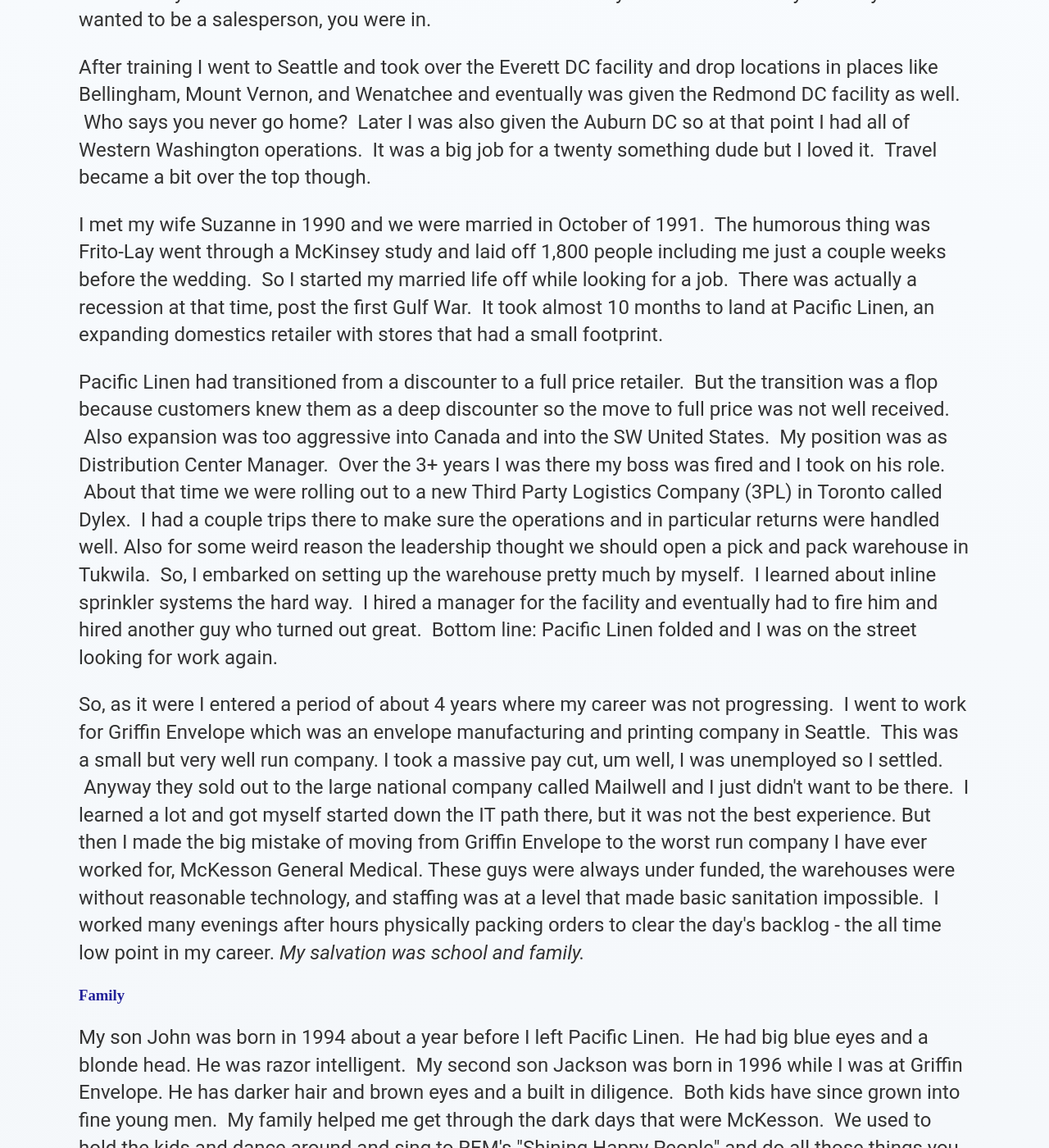
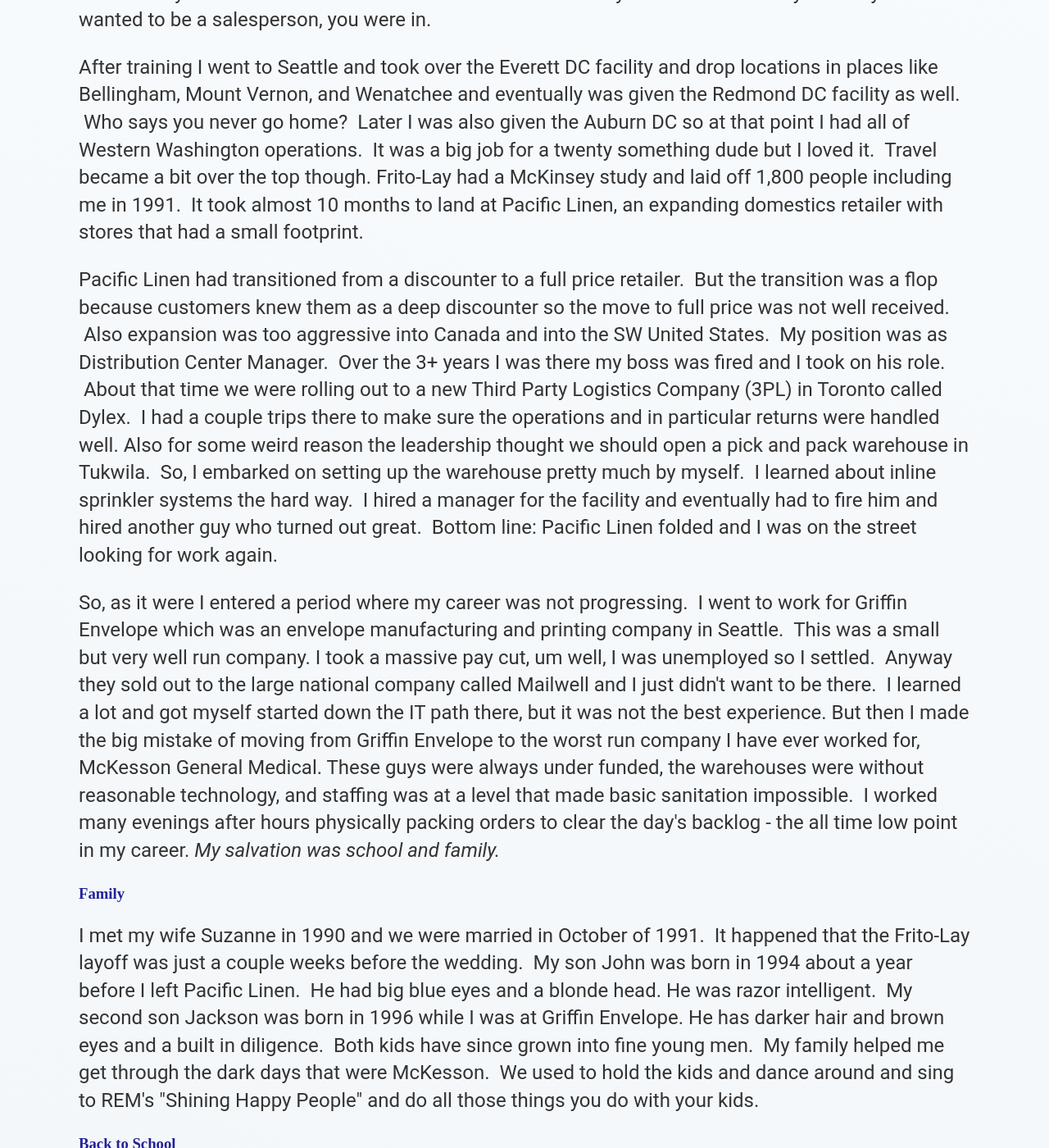
Before and after one commit to mo4dawg/mo4dawg.github.io, a Jekyll site: the page built from about/index.html, in a window 1280 px wide and 1400 px high, scrolled down 1605 px. Shown: the whole window at 82% size. Built offline with Jekyll 4.4.1, drawn with Linux system fonts in a browser that asks for light colours; some of the changed text lies outside the part shown.

Commit message:
Update index.html

```diff
--- a/about/index.html
+++ b/about/index.html
@@ -18,12 +18,11 @@
 <p>In school I eventually ended up with a Business Administration degree and dreamt of working in a high rise in Seattle. &nbsp;Instead I ended up in the dusty basement of a 1920's era warehouse in Portland, Oregon. &nbsp; Oh well!</p>
 <p>The Portland position was at the distribution center of Meier & Frank department stores. &nbsp;If you're from Seattle you can equate it to the Portland version of Fredrick & Nelson. &nbsp;Meier & Frank eventually got swallowed by Macy's.  &nbsp;Anyway, I found myself on the swing shift of this Teamsters affiliated warehouse.  &nbsp;Back then managers all wore suits, boy did that create an unnecessary dichotomy.  &nbsp;The best learning from that job came on the first day when VP Mark Zertanna explained an issue, and followed up immediately that it was my problem now.  &nbsp;I don't recall the issue, but understanding of immediate accountability is not forgotten. </p>
 <p>After nearly four years I landed a job, still in Portland, at Frito-Lay. &nbsp;The Regional Northwest Headquarters were there. &nbsp;I was brought in to train and eventually move to an open position in the Seattle area as a Facilities Operations Manager. &nbsp;The first six weeks were tough. &nbsp;All employees were initiated by running routes - you know, those Frito Lay step vans. &nbsp;Well the first thing I learned was how early those guys got going, and the next thing I learned was that boxes of chips were surprisingly heavy. &nbsp;I have total respect for what they do.  &nbsp;Also, they are salespersons first and delivery drivers second. &nbsp;If you went to an interview and wanted to be a driver you were out. &nbsp;But if you said you wanted to be a salesperson, you were in. </p>
-<p>After training I went to Seattle and took over the Everett DC facility and drop locations in places like Bellingham, Mount Vernon, and Wenatchee and eventually was given the Redmond DC facility as well.  &nbsp;Who says you never go home?  &nbsp;Later I was also given the Auburn DC so at that point I had all of Western Washington operations.  &nbsp;It was a big job for a twenty something dude but I loved it.  &nbsp;Travel became a bit over the top though.</p>
-<p> I met my wife Suzanne in 1990 and we were married in October of 1991. &nbsp;The humorous thing was Frito-Lay went through a McKinsey study and laid off 1,800 people including me just a couple weeks before the wedding.  &nbsp;So I started my married life off while looking for a job. &nbsp;There was actually a recession at that time, post the first Gulf War. &nbsp;It took almost 10 months to land at Pacific Linen, an expanding domestics retailer with stores that had a small footprint.</p>
+<p>After training I went to Seattle and took over the Everett DC facility and drop locations in places like Bellingham, Mount Vernon, and Wenatchee and eventually was given the Redmond DC facility as well.  &nbsp;Who says you never go home?  &nbsp;Later I was also given the Auburn DC so at that point I had all of Western Washington operations.  &nbsp;It was a big job for a twenty something dude but I loved it.  &nbsp;Travel became a bit over the top though.  Frito-Lay had a McKinsey study and laid off 1,800 people including me in 1991. &nbsp;It took almost 10 months to land at Pacific Linen, an expanding domestics retailer with stores that had a small footprint.</p>
 <p>Pacific Linen had transitioned from a discounter to a full price retailer. &nbsp;But the transition was a flop because customers knew them as a deep discounter so the move to full price was not well received. &nbsp;Also expansion was too aggressive into Canada and into the SW United States. &nbsp;My position was as Distribution Center Manager. &nbsp;Over the 3+ years I was there my boss was fired and I took on his role. &nbsp;About that time we were rolling out to a new Third Party Logistics Company (3PL) in Toronto called Dylex. &nbsp;I had a couple trips there to make sure the operations and in particular returns were handled well.  Also for some weird reason the leadership thought we should open a pick and pack warehouse in Tukwila. &nbsp;So, I embarked on setting up the warehouse pretty much by myself. &nbsp;I learned about inline sprinkler systems the hard way. &nbsp;I hired a manager for the facility and eventually had to fire him and hired another guy who turned out great. &nbsp;Bottom line: Pacific Linen folded and I was on the street looking for work again. </p>
-<p>So, as it were I entered a period of about 4 years where my career was not progressing.  &nbsp;I went to work for Griffin Envelope which was an envelope manufacturing and printing company in Seattle. &nbsp;This was a small but very well run company.  I took a massive pay cut, um well, I was unemployed so I settled. &nbsp;Anyway they sold out to the large national company called Mailwell and I just didn't want to be there. &nbsp;I learned a lot and got myself started down the IT path there, but it was not the best experience. But then I made the big mistake of moving from Griffin Envelope to the worst run company I have ever worked for, McKesson General Medical.  These guys were always under funded, the warehouses were without reasonable technology, and staffing was at a level that made basic sanitation impossible. &nbsp;I worked many evenings after hours physically packing orders to clear the day's backlog - the all time low point in my career.  <em>My salvation was school and family.</em> </p>
+<p>So, as it were I entered a period where my career was not progressing.  &nbsp;I went to work for Griffin Envelope which was an envelope manufacturing and printing company in Seattle. &nbsp;This was a small but very well run company.  I took a massive pay cut, um well, I was unemployed so I settled. &nbsp;Anyway they sold out to the large national company called Mailwell and I just didn't want to be there. &nbsp;I learned a lot and got myself started down the IT path there, but it was not the best experience. But then I made the big mistake of moving from Griffin Envelope to the worst run company I have ever worked for, McKesson General Medical.  These guys were always under funded, the warehouses were without reasonable technology, and staffing was at a level that made basic sanitation impossible. &nbsp;I worked many evenings after hours physically packing orders to clear the day's backlog - the all time low point in my career.  <em>My salvation was school and family.</em> </p>
 <h3><a name="Family">Family</a></h3>
-<p>My son John was born in 1994 about a year before I left Pacific Linen. &nbsp;He had big blue eyes and a blonde head.  He was razor intelligent. &nbsp;My second son Jackson was born in 1996 while I was at Griffin Envelope.  He has darker hair and brown eyes and a built in diligence. &nbsp;Both kids have since grown into fine young men. &nbsp;My family helped me get through the dark days that were McKesson. &nbsp;We used to hold the kids and dance around and sing to REM's "Shining Happy People" and do all those things you do with your kids.</p>
+<p>I met my wife Suzanne in 1990 and we were married in October of 1991. &nbsp;It happened that the Frito-Lay layoff was just a couple weeks before the wedding. &nbsp;My son John was born in 1994 about a year before I left Pacific Linen. &nbsp;He had big blue eyes and a blonde head.  He was razor intelligent. &nbsp;My second son Jackson was born in 1996 while I was at Griffin Envelope.  He has darker hair and brown eyes and a built in diligence. &nbsp;Both kids have since grown into fine young men. &nbsp;My family helped me get through the dark days that were McKesson. &nbsp;We used to hold the kids and dance around and sing to REM's "Shining Happy People" and do all those things you do with your kids.</p>
 <h3><a name="School">Back to School</a></h3>
 <p>So in 1998 while at McKesson I started taking certification classes for C Programming at the UW Extension. &nbsp;These were night classes and they were my great escape. &nbsp;I loved being back in school with educated people. &nbsp;At the same time, my wife Suzanne was instrumental in helping convince the admissions folks at UW Bothell to let me into the Computing and Software Systems (CSS) program. &nbsp;In late 1999 I left McKesson, having already completed my C Certificate and already full time at Bothell. &nbsp;That was a hell of a commute at rush hour from Tukwila to Bothell. &nbsp;I finished classes in Fall 2000 and finished my internship at Applied Microsystems in the Spring of 2001.</p>
 <h3><a name="Career">Rejuvinated Career</a></h3>
```
